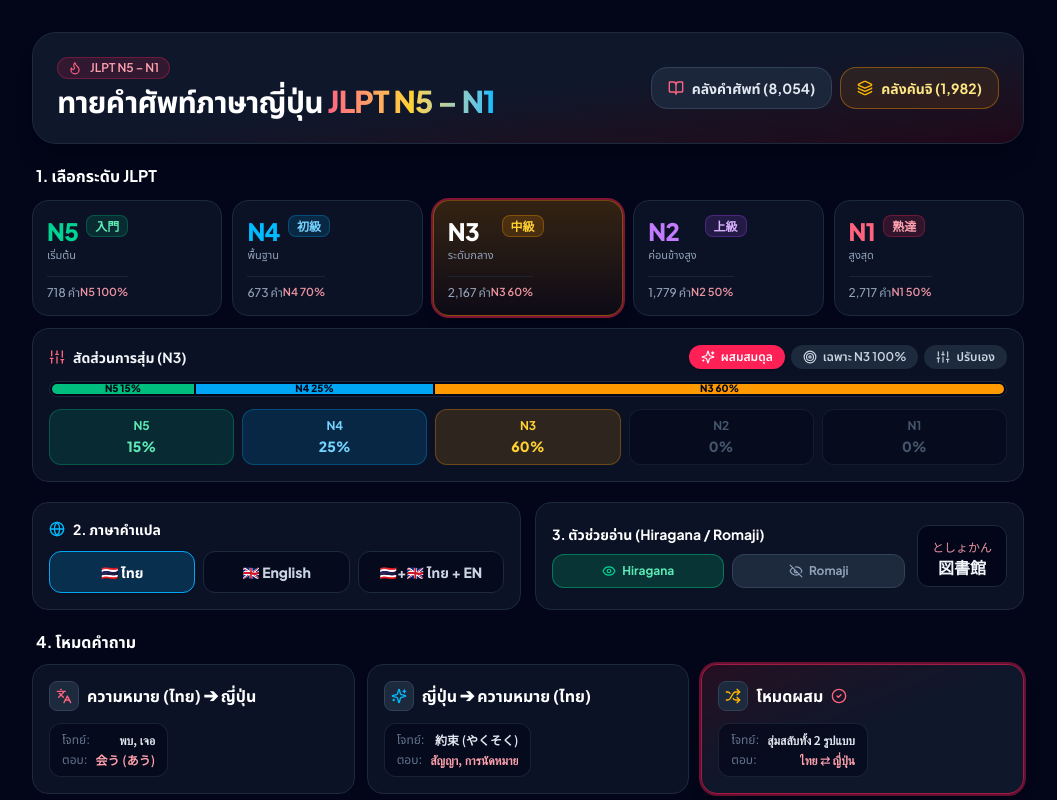
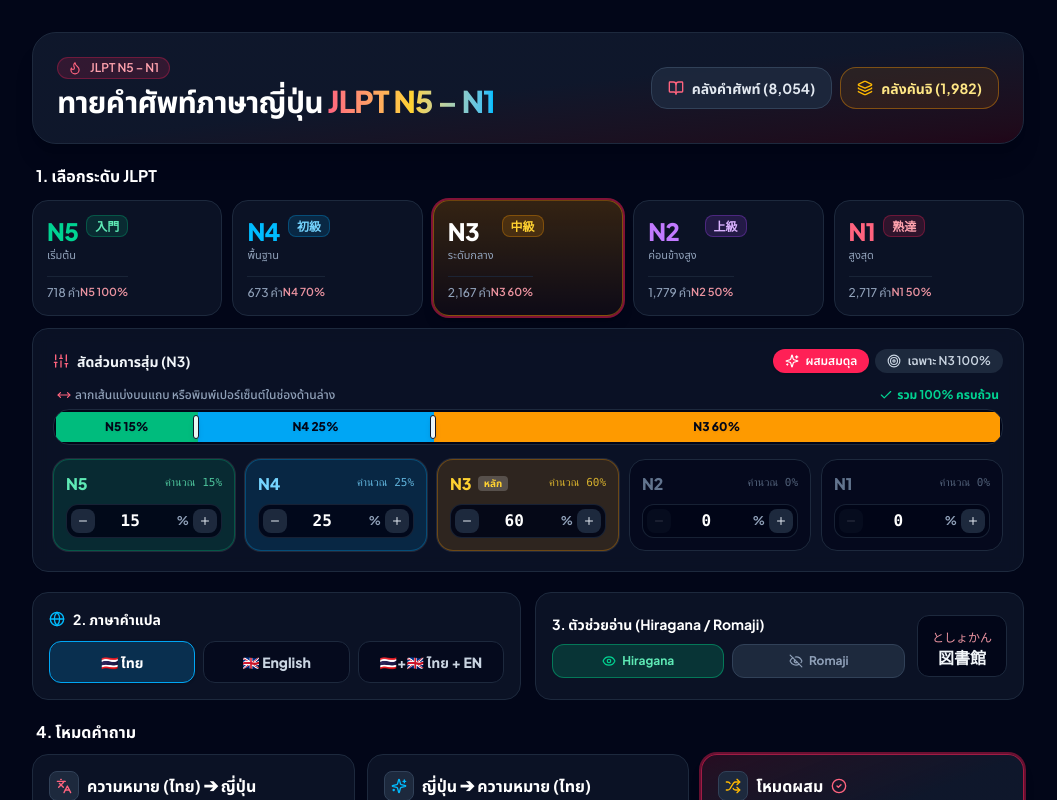
Before and after one commit to JetsadaJan/japanese_vocab, a React (Vite) app: page / in a window 1280 px wide. Shown: the top 800 px of the page, without its empty margins (112-1169 px from the left). Built offline with nearby package versions, Linux system fonts and the light colour scheme.

Commit message:
Support interactive draggable bar and direct percentage inputs in LevelDistributionPanel

```diff
--- a/src/components/LevelDistributionPanel.tsx
+++ b/src/components/LevelDistributionPanel.tsx
@@ -1,5 +1,14 @@
-import React, { useState } from 'react';
-import { Sliders, Sparkles, Target, RotateCcw } from 'lucide-react';
+import React, { useCallback, useEffect, useMemo, useRef, useState } from 'react';
+import {
+  Check,
+  Minus,
+  MoveHorizontal,
+  Plus,
+  RotateCcw,
+  Sliders,
+  Sparkles,
+  Target,
+} from 'lucide-react';
 import { JLPTLevel, LevelWeights } from '../types';
 import {
   DEFAULT_LEVEL_WEIGHTS,
@@ -22,13 +31,51 @@
   onChangeWeights,
 }) => {
   const [isCustomizing, setIsCustomizing] = useState(false);
+  const barRef = useRef<HTMLDivElement>(null);
+  const [draggingHandle, setDraggingHandle] = useState<number | null>(null);
 
-  const totalWeight = JLPT_LEVELS.reduce((sum, lvl) => sum + (weights[lvl] || 0), 0);
+  // Order consistently from N5 (beginner) to N1 (advanced)
+  const orderedLevels = useMemo<JLPTLevel[]>(() => ['N5', 'N4', 'N3', 'N2', 'N1'], []);
 
-  const getNormalizedPercent = (lvl: JLPTLevel): number => {
+  const totalWeight = useMemo(
+    () => JLPT_LEVELS.reduce((sum, lvl) => sum + (weights[lvl] || 0), 0),
+    [weights]
+  );
+
+  const getNormalizedPercent = useCallback(
+    (lvl: JLPTLevel): number => {
       if (totalWeight <= 0) return lvl === selectedLevel ? 100 : 0;
       return Math.round(((weights[lvl] || 0) / totalWeight) * 100);
-  };
+    },
+    [selectedLevel, totalWeight, weights]
+  );
+
+  // Normalizes percentages to sum to exactly 100 for the visual bar segments
+  const normalizedPercents = useMemo(() => {
+    const raw = orderedLevels.map((lvl) => getNormalizedPercent(lvl));
+    const rawSum = raw.reduce((a, b) => a + b, 0);
+    if (rawSum !== 100 && rawSum > 0) {
+      const diff = 100 - rawSum;
+      let maxIdx = 0;
+      for (let i = 1; i < raw.length; i++) {
+        if (raw[i] > raw[maxIdx]) maxIdx = i;
+      }
+      raw[maxIdx] += diff;
+    }
+    return raw;
+  }, [orderedLevels, getNormalizedPercent]);
+
+  // Cumulative positions (cuts) from 0 to 100
+  const cuts = useMemo(() => {
+    const res = [0];
+    let sum = 0;
+    for (let i = 0; i < normalizedPercents.length; i++) {
+      sum += normalizedPercents[i];
+      res.push(sum);
+    }
+    res[res.length - 1] = 100;
+    return res;
+  }, [normalizedPercents]);
 
   const isStrictMode =
     !useSmartMix &&
@@ -46,25 +93,101 @@
     onChangeWeights({ ...STRICT_LEVEL_WEIGHTS[selectedLevel] }, false);
   };
 
-  const handleToggleCustomize = () => {
-    setIsCustomizing((prev) => !prev);
-  };
-
-  const handleSliderChange = (lvl: JLPTLevel, val: number) => {
-    const next = { ...weights, [lvl]: val };
-    const nextTotal = JLPT_LEVELS.reduce((s, l) => s + next[l], 0);
-    if (nextTotal === 0) {
-      next[selectedLevel] = 10;
-    }
+  // Direct percentage input by user
+  const handleDirectNumberInput = (lvl: JLPTLevel, val: number) => {
+    const clamped = Math.max(0, Math.min(100, isNaN(val) ? 0 : val));
+    const next = { ...weights, [lvl]: clamped };
+    setIsCustomizing(true);
     onChangeWeights(next, false);
   };
 
-  // Order from N5 to N1 for consistent progressive level display
-  const orderedLevels: JLPTLevel[] = ['N5', 'N4', 'N3', 'N2', 'N1'];
+  // Step button (+5% / -5%)
+  const handleStepWeight = (lvl: JLPTLevel, delta: number) => {
+    const current = weights[lvl] ?? 0;
+    const nextVal = Math.max(0, Math.min(100, current + delta));
+    const next = { ...weights, [lvl]: nextVal };
+    setIsCustomizing(true);
+    onChangeWeights(next, false);
+  };
+
+  // Auto-balance weights so they total 100%
+  const handleAutoBalance = () => {
+    if (totalWeight <= 0) {
+      onChangeWeights({ ...DEFAULT_LEVEL_WEIGHTS[selectedLevel] }, true);
+      return;
+    }
+    const balanced: LevelWeights = { N1: 0, N2: 0, N3: 0, N4: 0, N5: 0 };
+    let sum = 0;
+    orderedLevels.forEach((lvl) => {
+      const pct = Math.round(((weights[lvl] || 0) / totalWeight) * 100);
+      balanced[lvl] = pct;
+      sum += pct;
+    });
+    if (sum !== 100 && sum > 0) {
+      const diff = 100 - sum;
+      balanced[selectedLevel] = Math.max(0, balanced[selectedLevel] + diff);
+    }
+    setIsCustomizing(true);
+    onChangeWeights(balanced, false);
+  };
+
+  // Draggable divider handle handlers on the visual bar
+  const handleDragStart = (handleIdx: number, e: React.MouseEvent | React.TouchEvent) => {
+    e.preventDefault();
+    setDraggingHandle(handleIdx);
+    setIsCustomizing(true);
+  };
+
+  useEffect(() => {
+    if (draggingHandle === null) return;
+
+    const handleMove = (clientX: number) => {
+      if (!barRef.current) return;
+      const rect = barRef.current.getBoundingClientRect();
+      if (rect.width <= 0) return;
+
+      const rawPct = ((clientX - rect.left) / rect.width) * 100;
+      const minPct = cuts[draggingHandle];
+      const maxPct = cuts[draggingHandle + 2];
+      const clamped = Math.round(Math.max(minPct, Math.min(maxPct, rawPct)));
+
+      const leftLevel = orderedLevels[draggingHandle];
+      const rightLevel = orderedLevels[draggingHandle + 1];
+
+      const newLeftWeight = clamped - minPct;
+      const newRightWeight = maxPct - clamped;
+
+      const nextWeights = { ...weights };
+      nextWeights[leftLevel] = newLeftWeight;
+      nextWeights[rightLevel] = newRightWeight;
+
+      onChangeWeights(nextWeights, false);
+    };
+
+    const onMouseMove = (e: MouseEvent) => handleMove(e.clientX);
+    const onTouchMove = (e: TouchEvent) => {
+      if (e.touches.length > 0) handleMove(e.touches[0].clientX);
+    };
+
+    const onEnd = () => setDraggingHandle(null);
+
+    window.addEventListener('mousemove', onMouseMove);
+    window.addEventListener('mouseup', onEnd);
+    window.addEventListener('touchmove', onTouchMove);
+    window.addEventListener('touchend', onEnd);
+
+    return () => {
+      window.removeEventListener('mousemove', onMouseMove);
+      window.removeEventListener('mouseup', onEnd);
+      window.removeEventListener('touchmove', onTouchMove);
+      window.removeEventListener('touchend', onEnd);
+    };
+  }, [draggingHandle, cuts, orderedLevels, weights, onChangeWeights]);
 
   return (
-    <div className="rounded-2xl border border-slate-800 bg-slate-900/70 p-4 backdrop-blur-sm">
-      <div className="flex flex-col sm:flex-row sm:items-center justify-between gap-2.5 mb-3">
+    <div className="rounded-2xl border border-slate-800 bg-slate-900/70 p-4 sm:p-5 backdrop-blur-sm space-y-3.5">
+      {/* Header & Presets */}
+      <div className="flex flex-col sm:flex-row sm:items-center justify-between gap-2.5">
         <div className="flex items-center gap-2">
           <Sliders className="w-4 h-4 text-rose-400" />
           <h3 className="text-xs sm:text-sm font-bold text-slate-100">
@@ -102,113 +225,165 @@
             </button>
           )}
 
+          {isCustomizing && (
             <button
               type="button"
-            onClick={handleToggleCustomize}
-            className={`inline-flex items-center gap-1.5 px-3 py-1 rounded-xl text-xs font-semibold transition-all cursor-pointer ${
-              isCustomizing
-                ? 'bg-amber-500 text-slate-950 shadow-sm'
-                : 'bg-slate-800 text-slate-300 hover:bg-slate-700'
-            }`}
+              onClick={handleSelectSmartMix}
+              className="inline-flex items-center gap-1 px-2.5 py-1 rounded-xl bg-slate-800 hover:bg-slate-700 text-slate-300 text-xs font-semibold transition-all cursor-pointer"
             >
-            <Sliders className="w-3.5 h-3.5" />
-            ปรับเอง
+              <RotateCcw className="w-3.5 h-3.5" />
+              รีเซ็ต
             </button>
+          )}
         </div>
       </div>
 
-      {/* Multi-segment visual percentage bar */}
-      <div className="h-4 w-full rounded-full bg-slate-950 overflow-hidden flex border border-slate-800 p-0.5 gap-0.5 mb-3">
-        {orderedLevels.map((lvl) => {
-          const pct = getNormalizedPercent(lvl);
+      {/* Interactive Multi-segment Bar with Draggable Dividers */}
+      <div className="space-y-1.5">
+        <div className="flex items-center justify-between text-xs px-1">
+          <span className="flex items-center gap-1 text-slate-400 font-medium">
+            <MoveHorizontal className="w-3.5 h-3.5 text-rose-400" />
+            ลากเส้นแบ่งบนแถบ หรือพิมพ์เปอร์เซ็นต์ในช่องด้านล่าง
+          </span>
+
+          {totalWeight === 100 ? (
+            <span className="inline-flex items-center gap-1 text-emerald-400 text-xs font-bold">
+              <Check className="w-3.5 h-3.5" /> รวม 100% ครบถ้วน
+            </span>
+          ) : (
+            <button
+              type="button"
+              onClick={handleAutoBalance}
+              className="text-xs text-amber-400 hover:text-amber-300 font-bold underline cursor-pointer"
+            >
+              รวม {totalWeight}% (กดเพื่อปรับให้ครบ 100%)
+            </button>
+          )}
+        </div>
+
+        {/* The Bar */}
+        <div
+          ref={barRef}
+          className="relative h-9 w-full rounded-2xl bg-slate-950 border border-slate-800 p-0.5 flex overflow-hidden select-none touch-none shadow-inner"
+        >
+          {orderedLevels.map((lvl, idx) => {
+            const pct = normalizedPercents[idx];
             if (pct <= 0) return null;
             const meta = LEVEL_METADATA[lvl];
             return (
               <div
                 key={lvl}
                 style={{ width: `${pct}%` }}
-              className={`${meta.barColor} h-full first:rounded-l-full last:rounded-r-full transition-all duration-300 flex items-center justify-center overflow-hidden`}
+                className={`${meta.barColor} h-full transition-all duration-75 flex items-center justify-center overflow-hidden relative`}
                 title={`${lvl}: ${pct}%`}
               >
-              {pct >= 12 && (
-                <span className="text-[10px] font-extrabold text-slate-950 drop-shadow-xs">
+                {pct >= 8 && (
+                  <span className="text-xs font-black text-slate-950 drop-shadow-xs whitespace-nowrap px-1">
                     {lvl} {pct}%
                   </span>
                 )}
               </div>
             );
           })}
-      </div>
 
-      {/* Percentage chips summary */}
-      <div className="grid grid-cols-5 gap-2">
-        {orderedLevels.map((lvl) => {
-          const pct = getNormalizedPercent(lvl);
-          const meta = LEVEL_METADATA[lvl];
-          const isActive = pct > 0;
+          {/* Draggable Divider Handles (between N5|N4, N4|N3, N3|N2, N2|N1) */}
+          {[0, 1, 2, 3].map((handleIdx) => {
+            const pos = cuts[handleIdx + 1];
+            if (pos <= 0 || pos >= 100) return null;
+            const isDragging = draggingHandle === handleIdx;
+
             return (
               <div
-              key={lvl}
-              className={`rounded-xl px-2.5 py-2 border text-center transition-all ${
-                isActive
-                  ? `${meta.badgeClass}`
-                  : 'bg-slate-950/50 border-slate-800/60 text-slate-600'
+                key={handleIdx}
+                style={{ left: `${pos}%` }}
+                onMouseDown={(e) => handleDragStart(handleIdx, e)}
+                onTouchStart={(e) => handleDragStart(handleIdx, e)}
+                className="absolute top-0 bottom-0 -ml-2.5 w-5 flex items-center justify-center cursor-ew-resize z-20 group"
+                title={`ลากปรับสัดส่วนระหว่าง ${orderedLevels[handleIdx]} และ ${orderedLevels[handleIdx + 1]}`}
+              >
+                <div
+                  className={`w-1.5 h-6 rounded-full transition-all ${
+                    isDragging
+                      ? 'bg-white ring-2 ring-rose-500 scale-125 shadow-lg'
+                      : 'bg-white/90 group-hover:bg-white group-hover:scale-110 shadow-md border border-slate-900'
                   }`}
-            >
-              <div className="text-xs font-bold">{lvl}</div>
-              <div className="text-sm font-extrabold mt-0.5">{pct}%</div>
-            </div>
-          );
-        })}
-      </div>
-
-      {/* Optional Custom Sliders */}
-      {isCustomizing && (
-        <div className="mt-3 pt-3 border-t border-slate-800/80 space-y-2.5">
-          <div className="flex items-center justify-between">
-            <span className="text-xs font-semibold text-slate-300">
-              ปรับสัดส่วนแต่ละระดับ
-            </span>
-            <button
-              type="button"
-              onClick={handleSelectSmartMix}
-              className="inline-flex items-center gap-1 text-xs text-rose-400 hover:text-rose-300 cursor-pointer"
-            >
-              <RotateCcw className="w-3.5 h-3.5" />
-              รีเซ็ต
-            </button>
-          </div>
-
-          <div className="grid grid-cols-1 sm:grid-cols-5 gap-3">
-            {orderedLevels.map((lvl) => {
-              const pct = getNormalizedPercent(lvl);
-              const meta = LEVEL_METADATA[lvl];
-              return (
-                <div
-                  key={lvl}
-                  className="bg-slate-950/70 border border-slate-800 rounded-xl p-2.5 flex flex-col gap-1.5"
-                >
-                  <div className="flex items-center justify-between text-xs">
-                    <span className={`font-bold ${meta.colorClass}`}>{lvl}</span>
-                    <span className="font-mono font-semibold text-slate-200">
-                      {pct}%
-                    </span>
-                  </div>
-                  <input
-                    type="range"
-                    min={0}
-                    max={100}
-                    step={5}
-                    value={weights[lvl] || 0}
-                    onChange={(e) => handleSliderChange(lvl, Number(e.target.value))}
-                    className="w-full accent-rose-500 cursor-pointer"
                 />
               </div>
             );
           })}
         </div>
       </div>
+
+      {/* 5 Level Cards with Direct Number Input & Steppers */}
+      <div className="grid grid-cols-2 sm:grid-cols-5 gap-2.5">
+        {orderedLevels.map((lvl, idx) => {
+          const pct = normalizedPercents[idx];
+          const rawVal = weights[lvl] ?? 0;
+          const meta = LEVEL_METADATA[lvl];
+          const isSelected = selectedLevel === lvl;
+
+          return (
+            <div
+              key={lvl}
+              className={`rounded-2xl p-2.5 sm:p-3 border transition-all flex flex-col justify-between gap-2 ${
+                rawVal > 0
+                  ? `${meta.badgeClass} ring-1 ring-white/10`
+                  : 'bg-slate-950/60 border-slate-800 text-slate-500'
+              }`}
+            >
+              <div className="flex items-center justify-between">
+                <div className="flex items-center gap-1.5">
+                  <span className="text-sm sm:text-base font-black">{lvl}</span>
+                  {isSelected && (
+                    <span className="text-[10px] px-1.5 py-0.2 rounded bg-white/20 font-bold">
+                      หลัก
+                    </span>
                   )}
+                </div>
+                <span className="text-[11px] font-medium opacity-80 font-mono">
+                  คำนวณ {pct}%
+                </span>
+              </div>
+
+              {/* Direct Number Input + Steppers */}
+              <div className="flex items-center justify-between gap-1 bg-slate-950/90 rounded-xl p-1 border border-slate-800/80">
+                <button
+                  type="button"
+                  onClick={() => handleStepWeight(lvl, -5)}
+                  disabled={rawVal <= 0}
+                  className="w-6 h-6 rounded-lg bg-slate-800 hover:bg-slate-700 text-slate-200 flex items-center justify-center transition-all disabled:opacity-20 cursor-pointer"
+                  title="ลด 5%"
+                >
+                  <Minus className="w-3 h-3" />
+                </button>
+
+                <div className="flex items-center justify-center flex-1 min-w-0">
+                  <input
+                    type="number"
+                    min={0}
+                    max={100}
+                    step={1}
+                    value={rawVal}
+                    onChange={(e) => handleDirectNumberInput(lvl, Number(e.target.value))}
+                    className="w-full text-center font-mono font-extrabold text-sm sm:text-base text-white bg-transparent outline-none p-0 focus:text-rose-400"
+                  />
+                  <span className="text-xs font-bold text-slate-400 select-none">%</span>
+                </div>
+
+                <button
+                  type="button"
+                  onClick={() => handleStepWeight(lvl, 5)}
+                  disabled={rawVal >= 100}
+                  className="w-6 h-6 rounded-lg bg-slate-800 hover:bg-slate-700 text-slate-200 flex items-center justify-center transition-all disabled:opacity-20 cursor-pointer"
+                  title="เพิ่ม 5%"
+                >
+                  <Plus className="w-3 h-3" />
+                </button>
+              </div>
+            </div>
+          );
+        })}
+      </div>
     </div>
   );
 };
```
Lines whose indentation alone changed are shown as unchanged.
